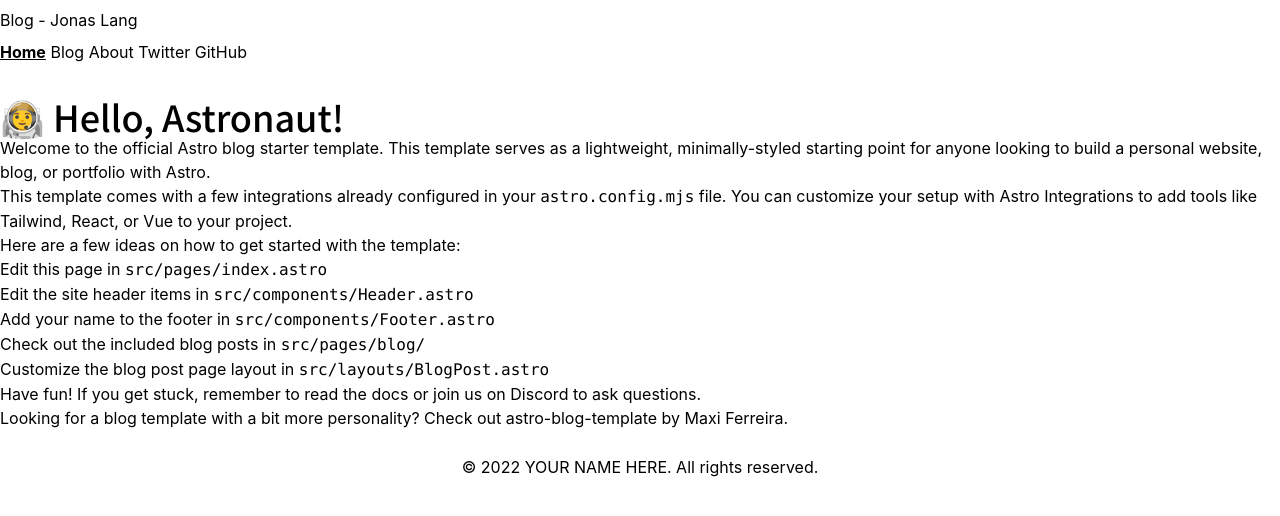
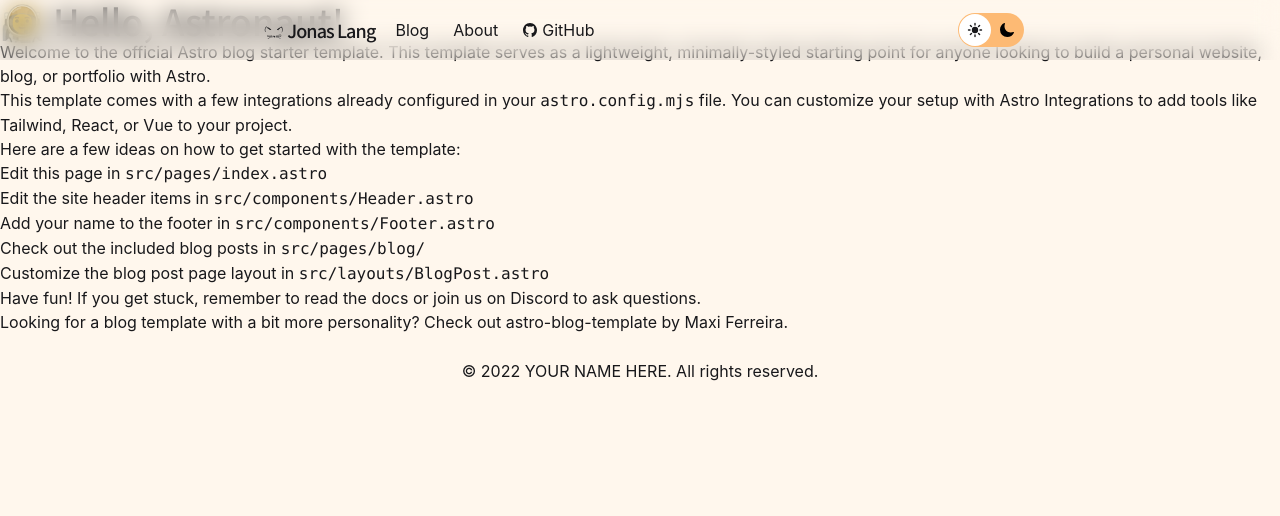
Before and after one commit to JonasLang-dev/blog-bak, an Astro site: page / in a window 1280 px wide. Built offline with nearby package versions, Linux system fonts and the light colour scheme; Astro itself is replaced by a stand-in of ours.

Commit message:
feat(theme): support togging theme

```diff
--- a/package.json
+++ b/package.json
@@ -22,6 +22,7 @@
     "astro": "^1.6.7",
     "react": "^18.2.0",
     "react-dom": "^18.2.0",
+    "react-icons": "^4.6.0",
     "tailwindcss": "^3.2.4"
   },
   "devDependencies": {
--- /dev/null
+++ b/src/components/Body.astro
@@ -0,0 +1,5 @@
+<body
+  class="bg-orange-50 dark:bg-zinc-900 text-zinc-900 dark:text-zinc-300 break-words leading-6 transition-colors duration-500"
+>
+  <slot />
+</body>
--- a/src/components/Header.astro
+++ b/src/components/Header.astro
@@ -1,25 +1,31 @@
 ---
-import HeaderLink from './HeaderLink.astro';
-import { SITE_TITLE } from '../config';
+import HeaderLink from './HeaderLink.astro'
+import { HOMEPAGE_URL } from '../config'
+import { IoLogoGithub } from 'react-icons/io5/index.js'
+import CatIcon from './icons/cat'
+import ThemeToggle from './ThemeToggleButton'
 ---
 
-<header>
-	<h2>
-		{SITE_TITLE}
-	</h2>
-	<nav>
-		<HeaderLink href="/">Home</HeaderLink>
-		<HeaderLink href="/blog">Blog</HeaderLink>
-		<HeaderLink href="/about">About</HeaderLink>
-		<HeaderLink href="https://twitter.com/astrodotbuild" target="_blank">Twitter</HeaderLink>
-		<HeaderLink href="https://github.com/withastro/astro" target="_blank">GitHub</HeaderLink>
-	</nav>
+<header class="fixed w-full p-2 z-20 backdrop-blur-md">
+  <div class="mx-auto max-w-3xl">
+    <nav class="flex items-center gap-3 text-base">
+      <a href="/" class="group">
+        <h2 class="font-semiold tracking-tighter p-2 font-notoSans text-lg">
+          <CatIcon />
+          Jonas Lang
+        </h2>
+      </a>
+      <nav>
+        <div class="items-center gap-6 hidden md:flex">
+          <HeaderLink href="/blog">Blog</HeaderLink>
+          <HeaderLink href={HOMEPAGE_URL}>About</HeaderLink>
+          <HeaderLink href="https://github.com/withastro/astro" target="_blank"
+            ><IoLogoGithub />GitHub</HeaderLink
+          >
+        </div>
+      </nav>
+      <div class="flex-1"></div>
+      <ThemeToggle client:load />
+    </nav>
+  </div>
 </header>
-<style>
-	header {
-		margin: 0em 0 2em;
-	}
-	h2 {
-		margin: 0.5em 0;
-	}
-</style>
--- a/src/components/HeaderLink.astro
+++ b/src/components/HeaderLink.astro
@@ -1,10 +1,10 @@
 ---
 export interface Props extends astroHTML.JSX.AnchorHTMLAttributes {}
 
-const { href, class: className, ...props } = Astro.props;
+const { href, class: className, ...props } = Astro.props
 
-const { pathname } = Astro.url;
-const isActive = href === pathname || href === pathname.replace(/\/$/, '');
+const { pathname } = Astro.url
+const isActive = href === pathname || href === pathname.replace(/\/$/, '')
 ---
 
 <a href={href} class:list={[className, { active: isActive }]} {...props}>
@@ -12,8 +12,10 @@
 </a>
 <style>
   a {
-		display: inline-block;
+    display: inline-flex;
     text-decoration: none;
+    align-items: center;
+    gap: 4px;
   }
   a.active {
     font-weight: bolder;
--- /dev/null
+++ b/src/components/ThemeToggleButton.tsx
@@ -0,0 +1,60 @@
+import React, { useEffect, useState } from 'react'
+import { IoSunny, IoMoon } from 'react-icons/io5/index'
+
+const themes = ['light', 'dark']
+
+const ThemeToggle = () => {
+  const [isMounted, setIsMounted] = useState<boolean>(false)
+  const [theme, setTheme] = useState(() => {
+    if (import.meta.env.SSR) {
+      return undefined
+    }
+    if (typeof localStorage !== 'undefined' && localStorage.getItem('theme')) {
+      return localStorage.getItem('thtme')
+    }
+    if (window.matchMedia('(prefers-color-scheme: dark)').matches) return 'dark'
+    return 'light'
+  })
+  const toggleTheme = () => {
+    const t = theme === 'light' ? 'dark' : 'light'
+    localStorage.setItem('thtme', t)
+    setTheme(t)
+  }
+
+  useEffect(() => {
+    const root = document.documentElement
+    if (theme === 'light') {
+      root.classList.remove('dark')
+    } else {
+      root.classList.add('dark')
+    }
+  }, [theme])
+
+  useEffect(() => {
+    setIsMounted(true)
+  }, [])
+
+  return isMounted ? (
+    <div className="inline-flex items-center p-[1px] rounded-3xl bg-orange-300 dark:bg-zinc-600">
+      {themes.map(t => {
+        const checked = t === theme
+        return (
+          <button
+            key={t}
+            className={`${
+              checked ? 'bg-white ' : ''
+            } cursor-pointer rounded-3xl p-2`}
+            onClick={toggleTheme}
+            aria-label="Toggle theme"
+          >
+            {t === 'light' ? <IoSunny /> : <IoMoon color="black" />}
+          </button>
+        )
+      })}
+    </div>
+  ) : (
+    <div></div>
+  )
+}
+
+export default ThemeToggle
--- /dev/null
+++ b/src/components/icons/cat.tsx
@@ -0,0 +1,110 @@
+export default function CatIcon() {
+  return (
+    <svg
+      className="w-5 inline-block transition-transform group-hover:rotate-[20deg]"
+      version="1.0"
+      xmlns="http://www.w3.org/2000/svg"
+      viewBox="0 0 1780.000000 1800.000000"
+      preserveAspectRatio="xMidYMid meet"
+    >
+      <g
+        transform="translate(0.000000,1800.000000) scale(0.100000,-0.100000)"
+        fill="currentColor"
+        stroke="none"
+      >
+        <path
+          d="M1734 14708 c-477 -491 -842 -1275 -983 -2118 -47 -277 -64 -491 -64
+-785 0 -447 57 -815 179 -1167 50 -144 182 -406 258 -513 90 -125 202 -245
+229 -245 12 0 74 13 137 29 98 24 115 31 118 49 2 11 -40 107 -92 214 -214
+437 -333 869 -377 1377 -17 198 -6 665 20 857 96 704 358 1326 761 1807 45 53
+85 95 88 93 4 -2 93 -54 199 -115 105 -61 197 -111 205 -111 8 0 36 22 62 49
+l49 49 488 -325 c269 -180 487 -328 485 -330 -2 -2 -47 10 -100 27 -114 37
+-140 36 -144 -2 -3 -21 5 -35 30 -58 58 -54 152 -109 239 -141 46 -17 86 -32
+88 -34 5 -5 30 -126 31 -147 0 -15 -4 -16 -37 -4 -95 34 -199 90 -333 179
+-141 95 -174 109 -198 85 -38 -38 23 -144 151 -264 107 -99 211 -168 380 -249
+109 -54 166 -74 285 -103 l149 -37 707 -515 c541 -394 714 -516 739 -518 22
+-2 93 21 223 72 105 41 257 99 340 129 254 93 462 178 479 197 22 24 13 51
+-26 74 -55 32 -149 116 -195 174 -63 78 -128 217 -160 337 -30 116 -46 145
+-77 145 -45 0 -87 -66 -118 -187 -10 -42 -21 -78 -23 -81 -3 -2 -78 61 -168
+140 -184 162 -422 355 -551 448 -50 36 -142 87 -218 121 -145 66 -193 97 -354
+228 -111 91 -151 114 -325 190 -64 28 -131 68 -206 124 -136 102 -252 160
+-354 177 -99 16 -248 64 -335 108 -38 19 -164 89 -280 155 -234 134 -593 316
+-730 370 -186 74 -380 117 -525 117 l-76 0 -70 -72z m2295 -1590 c47 -46 113
+-107 146 -136 l60 -53 -55 27 c-67 32 -180 107 -267 177 -60 48 -63 52 -41 58
+57 17 70 10 157 -73z"
+        />
+        <path
+          d="M15445 14589 c-208 -138 -505 -293 -659 -343 -43 -14 -144 -40 -225
+-56 -194 -40 -337 -83 -424 -126 -108 -55 -266 -157 -406 -263 -342 -258 -404
+-303 -490 -360 -122 -80 -330 -194 -461 -252 -300 -132 -381 -195 -597 -459
+-81 -99 -244 -257 -368 -358 -124 -100 -201 -189 -290 -333 -46 -75 -56 -118
+-31 -138 8 -7 128 -48 268 -92 139 -44 314 -100 390 -124 75 -25 141 -45 148
+-45 6 0 44 26 83 58 40 33 97 76 127 98 l55 39 -74 -80 c-85 -92 -98 -118 -76
+-151 17 -26 83 -40 140 -30 44 9 134 91 277 255 205 234 277 299 583 529 165
+124 212 154 355 224 226 110 294 151 319 192 61 99 -21 143 -178 96 -92 -27
+-348 -156 -456 -230 -257 -175 -336 -226 -400 -256 -38 -18 -72 -31 -74 -29
+-16 17 182 220 275 283 142 95 379 217 599 309 103 43 273 135 314 169 59 51
+60 127 2 140 -14 3 -30 7 -34 8 -5 1 30 32 77 69 47 38 121 101 163 141 259
+242 361 322 457 359 48 18 53 18 117 1 88 -23 135 -13 313 66 77 33 164 68
+195 76 59 15 131 19 131 7 0 -5 -21 -42 -46 -83 -42 -69 -45 -79 -42 -131 3
+-37 11 -66 27 -87 30 -43 124 -106 219 -146 70 -30 79 -37 104 -82 78 -144
+135 -501 173 -1095 16 -257 27 -312 81 -400 20 -34 34 -70 34 -89 0 -18 -19
+-74 -42 -124 l-43 -91 0 -145 c0 -80 6 -211 14 -291 18 -190 11 -340 -24 -494
+-57 -253 -112 -395 -256 -661 -73 -135 -109 -212 -109 -233 0 -49 135 -242
+191 -272 32 -16 55 5 116 109 591 1003 762 2419 447 3687 -98 393 -238 767
+-401 1075 -80 149 -99 178 -136 200 -41 25 -60 25 -124 -2 l-53 -22 -53 22
+c-85 35 -118 29 -222 -39z"
+        />
+        <path
+          d="M13785 7453 c-728 -50 -1631 -269 -2405 -586 -319 -130 -661 -294
+-708 -340 -63 -61 -65 -152 -5 -218 39 -43 96 -64 146 -53 18 3 80 31 139 60
+674 337 1494 606 2238 733 368 63 510 75 910 75 386 1 450 -4 673 -50 136 -29
+251 -67 368 -124 99 -48 157 -53 209 -17 57 38 75 71 75 137 0 81 -33 121
+-148 178 -200 100 -447 163 -765 197 -125 13 -575 18 -727 8z"
+        />
+        <path
+          d="M3600 7409 c-326 -35 -588 -102 -787 -201 -115 -57 -148 -97 -148
+-178 0 -66 18 -99 75 -137 52 -36 110 -31 209 17 117 57 232 95 368 124 223
+46 287 51 673 50 400 0 542 -12 910 -75 744 -127 1564 -396 2238 -733 59 -29
+121 -57 139 -60 50 -11 107 10 146 53 60 66 58 157 -5 218 -19 18 -114 71
+-218 122 -844 409 -1792 686 -2690 787 -169 19 -776 28 -910 13z"
+        />
+        <path
+          d="M8394 6702 c-51 -24 -98 -81 -114 -138 -18 -62 -7 -240 19 -337 61
+-223 218 -525 391 -754 36 -47 79 -106 96 -130 36 -50 214 -218 277 -262 122
+-84 221 -110 286 -77 15 8 56 49 91 91 223 271 439 705 505 1020 23 106 31
+295 16 366 -44 210 -208 285 -405 185 -124 -63 -286 -218 -406 -388 -18 -27
+-36 -48 -39 -48 -3 1 -26 28 -51 62 -65 87 -244 267 -321 321 -138 98 -259
+129 -345 89z"
+        />
+        <path
+          d="M13220 6424 c-19 -2 -98 -9 -175 -14 -663 -51 -1616 -245 -2416 -491
+-81 -24 -103 -35 -132 -68 -63 -70 -58 -161 12 -224 58 -52 102 -56 225 -17
+804 248 1735 431 2460 481 220 15 758 6 916 -15 423 -57 679 -158 888 -350 49
+-45 82 -67 106 -72 105 -19 196 54 196 159 0 56 -37 114 -121 190 -226 205
+-556 333 -1029 399 -120 17 -209 21 -520 23 -206 2 -391 1 -410 -1z"
+        />
+        <path
+          d="M4150 6384 c-581 -51 -981 -187 -1239 -421 -84 -76 -121 -134 -121
+-190 0 -105 91 -178 196 -159 24 5 57 27 106 72 209 192 465 293 888 350 158
+21 696 30 916 15 725 -50 1656 -233 2460 -481 123 -39 167 -35 225 17 70 63
+75 154 12 224 -38 42 -59 50 -373 140 -711 203 -1436 345 -2110 415 -147 15
+-844 28 -960 18z"
+        />
+        <path
+          d="M10745 5398 c-205 -10 -242 -17 -289 -58 -81 -72 -73 -186 18 -254
+24 -18 41 -21 129 -20 895 8 898 8 1262 -32 1066 -116 2017 -518 2496 -1057
+107 -119 137 -139 207 -134 120 9 185 123 132 231 -30 63 -237 276 -379 390
+-810 654 -2151 1004 -3576 934z"
+        />
+        <path
+          d="M6648 5359 c-1165 -55 -2208 -394 -2879 -935 -142 -114 -349 -327
+-379 -390 -53 -108 12 -222 132 -231 70 -5 100 15 207 134 377 424 1051 770
+1851 949 483 108 890 149 1440 144 201 -2 411 -4 467 -4 110 -1 132 7 176 66
+25 33 33 109 17 148 -17 41 -72 87 -117 99 -49 13 -441 31 -615 29 -73 0 -208
+-5 -300 -9z"
+        />
+      </g>
+    </svg>
+  )
+}
--- a/src/pages/index.astro
+++ b/src/pages/index.astro
@@ -3,6 +3,7 @@
 import Header from '../components/Header.astro'
 import Footer from '../components/Footer.astro'
 import { SITE_TITLE, SITE_DESCRIPTION } from '../config'
+import Body from '../components/Body.astro'
 ---
 
 <!DOCTYPE html>
@@ -10,7 +11,7 @@
   <head>
     <BaseHead title={SITE_TITLE} description={SITE_DESCRIPTION} />
   </head>
-  <body>
+  <Body>
     <Header title={SITE_TITLE} />
     <main>
       <h1 class="font-notoSans text-4xl">🧑‍🚀 Hello, Astronaut!</h1>
@@ -60,5 +61,5 @@
       </p>
     </main>
     <Footer />
-  </body>
+  </Body>
 </html>
```
Also changed, not shown: 2 other files. Lines whose indentation alone changed are shown as unchanged.
